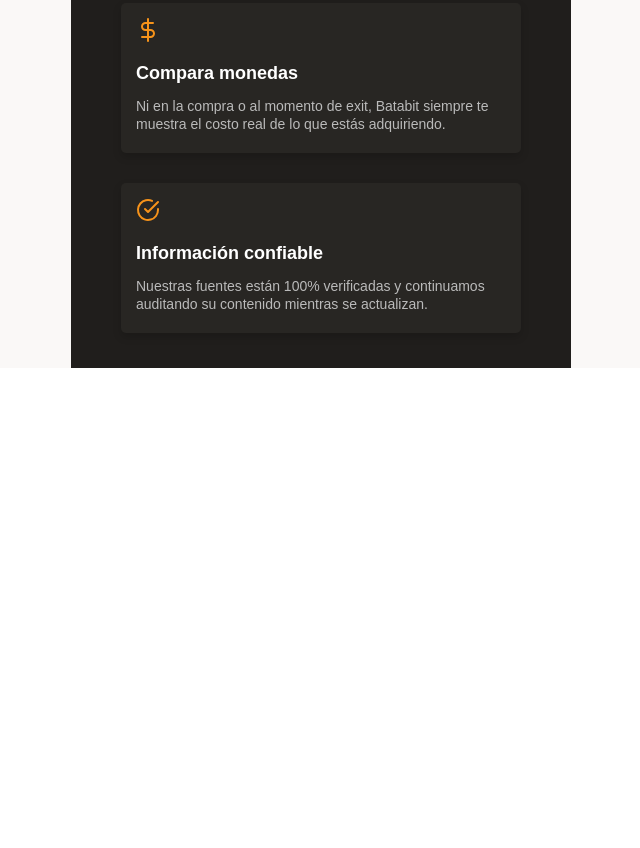
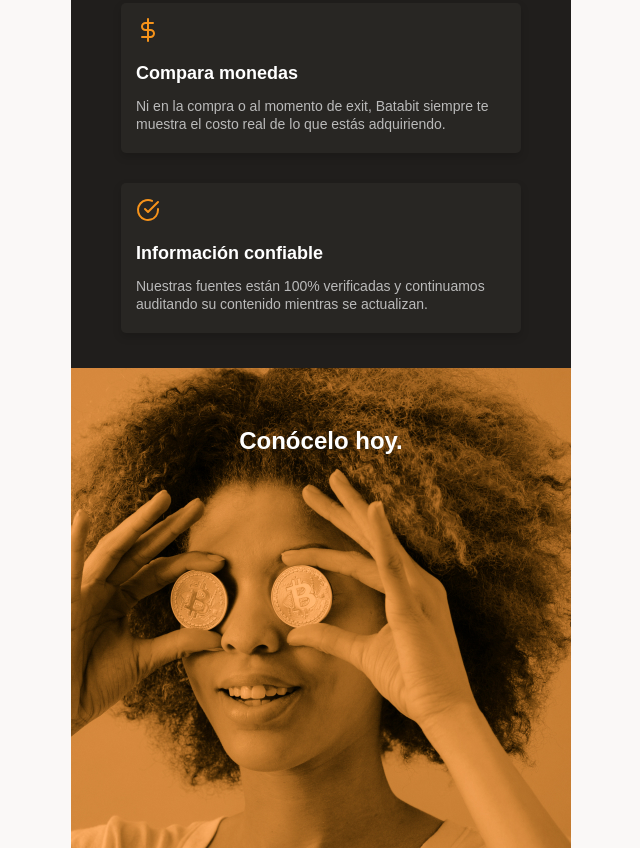
Before and after one commit to RedCode-123/MobileFirst, a plain HTML site: page index.html in a window 1280 px wide. Shown: the part 1532-2380 px from the top of the page, without its empty margins (319-959 px from the left). Before the commit the page ends 1900 px from the top, so only its background shows below. Drawn offline with Linux system fonts and the light colour scheme.

Commit message:
Terminé la sección de bitcoinbaby

```diff
--- a/index.html
+++ b/index.html
@@ -175,7 +175,9 @@
                 </article>
             </section>
         </section>
-        <section></section>
+        <section class="bitcoin-img-container">
+            <h2>Conócelo hoy.</h2>
+        </section>
         <section></section>
     </main>
     <footer></footer>
--- a/styles.css
+++ b/styles.css
@@ -27,6 +27,7 @@
     --icon-money: url("./assets/icons/dollar-sign.svg");
     --icon-money: url("./assets/icons/dollar-sign.svg");
     --icon-check: url("./assets/icons/check-circle.svg");
+    --img-bitcoinbaby: url("./assets/img/bitcoinbaby2x.jpg");
 }
 
 * {
@@ -40,13 +41,17 @@ html {
 }
 
 header {
+    margin: 0 auto;
   position: relative;
+  /* display: flex; */
+  /* flex-flow: column nowrap; */
   display: grid;
   grid-template-columns: 1fr;
   /* grid-template-rows: auto; */
   place-items:center;
   width: 100%;
   min-width: 32rem;
+  max-width: 50rem;
   height: 33.4rem;
   text-align: center;
   /* Gradinate ( Difuminado )*/
@@ -167,6 +172,8 @@ main {
   line-height: 26px;
   text-align: center;
   color: var(--warm-black) ;
+  max-width: 50rem;
+  margin: 0 auto;
 }
 
 .main-exchange-container
@@ -431,6 +438,31 @@ main {
 .product-detail--card .check-icon {
     background-image: var(--icon-check);
 }
+
+.bitcoin-img-container {
+    width: 100%;
+    min-width: 320px;
+    max-width: 500px;
+    height: 60vh;
+    background-image: var(--img-bitcoinbaby);
+    background-position: center;
+    background-image: cover;
+    background-repeat: no-repeat;
+    /* display: flex; */
+    /* flex-flow: column nowrap; */
+    /* align-items: center; */
+}
+
+.bitcoin-img-container h2 {
+    /* margin-top: 20px; */
+     color: var(--just-white) ;
+    padding-top: 60px;
+    font-size: 2.4rem;
+    line-height: 2.6rem;
+    text-align: center;
+
+}
+
 /* La clase inactive tiene que estar después de los estilos */
 .inactive {
     display: none;
```
